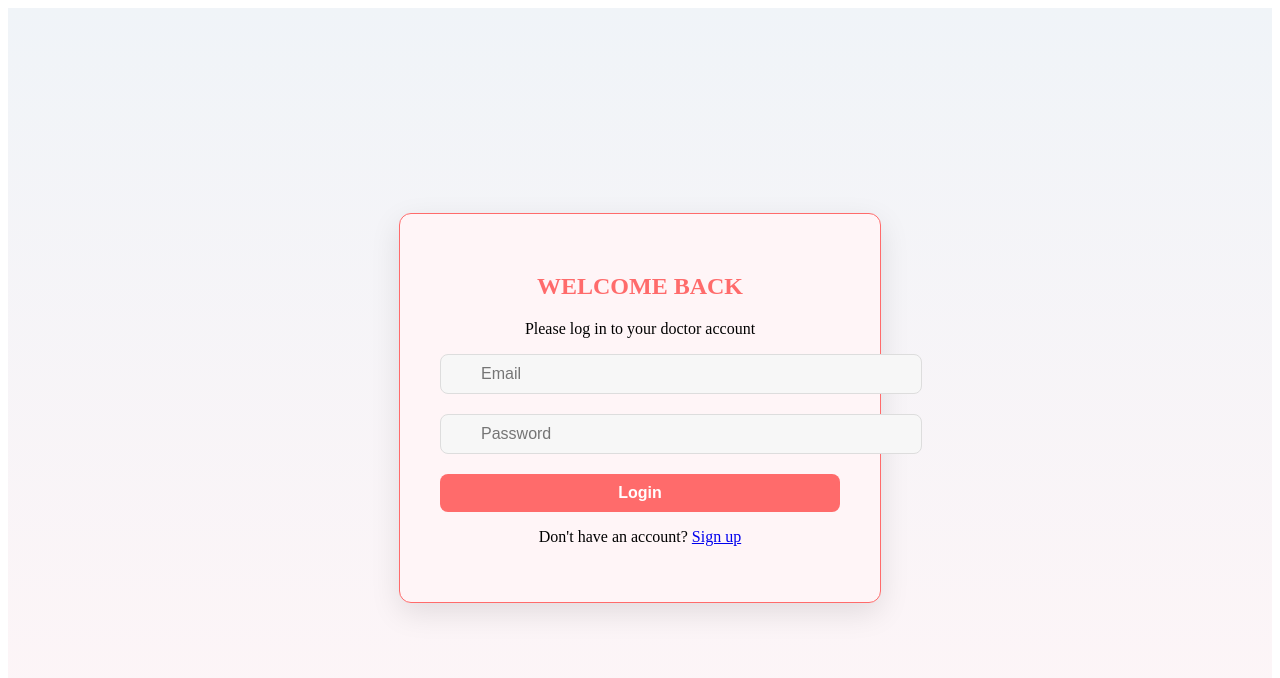
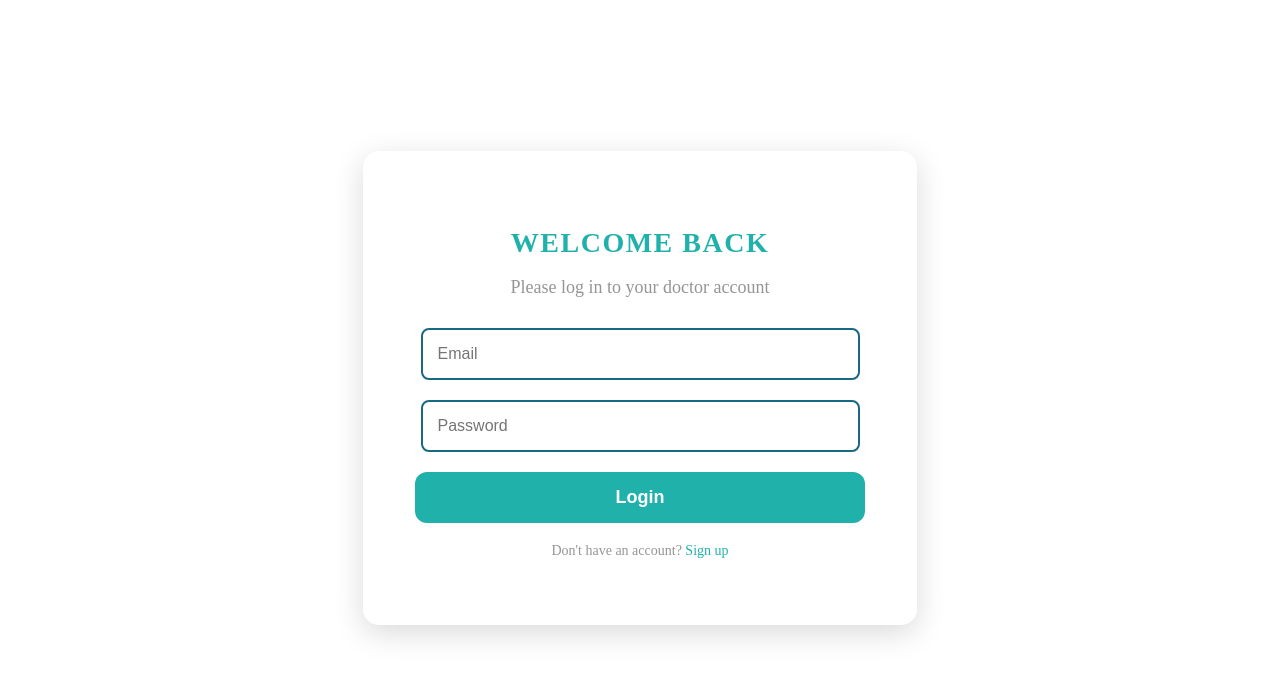
Before and after one commit to houssein-berro/babyecho-doctor, a React (Create React App) app: page / in a window 1280 px wide. Shown: the top 678 px of the page. Built offline with nearby package versions, Linux system fonts and the light colour scheme.

Commit message:
Adjusted login styling

```diff
--- a/src/pages/auth/Login.css
+++ b/src/pages/auth/Login.css
@@ -1,72 +1,122 @@
-.doctor-login-container {
+/* Container for both login and signup */
+.doctor-login-container, .doctor-signup-container {
   display: flex;
   justify-content: center;
   align-items: center;
-    height: 100vh;
-    background: linear-gradient(to bottom, #f0f4f8, #fff5f7);
+  min-height: 90vh;
+  background-size: 300% 300%;
+  padding: 20px;
 }
 
-  .doctor-login-box {
-    background-color: #FFF5F7;
-    padding: 40px;
-    border-radius: 12px;
-    box-shadow: 0px 10px 30px rgba(0, 0, 0, 0.1);
+/* Shared glassmorphism effect for both login and signup */
+.glass-effect {
+  background: rgba(255, 255, 255, 0.15);
+  border-radius: 16px;
+  padding: 50px;
+  box-shadow: 0 8px 30px rgba(0, 0, 0, 0.15);
+  backdrop-filter: blur(15px);
+  border: 2px solid rgba(255, 255, 255, 0.3);
   width: 100%;
-    max-width: 400px;
+  max-width: 450px;
   text-align: center;
-    border: 1px solid #FF6B6B;
+  transition: all 0.3s ease;
 }
 
-  .doctor-login-title {
-    font-size: 24px;
-    font-weight: bold;
-    color: #FF6B6B;
-    margin-bottom: 20px;
-    text-transform: uppercase;
+.glass-effect:hover {
+  box-shadow: 0 12px 40px rgba(0, 0, 0, 0.25);
 }
 
+/* Title styling for both login and signup */
+.doctor-login-title, .doctor-signup-title {
+  font-size: 28px;
+  color: #20b2aa;
+  margin-bottom: 10px;
+  text-transform: uppercase;
+  font-weight: bold;
+  letter-spacing: 1.5px;
+}
+
+/* Subtitle styling for both login and signup */
+.login-subtitle, .signup-subtitle {
+  font-size: 18px;
+  color: #959595;
+  margin-bottom: 30px;
+}
+
+/* Link styles shared between login and signup */
+.signup-link, .login-link {
+  margin-top: 20px;
+  font-size: 14px;
+  color: #959595;
+}
+
+.signup-link a, .login-link a {
+  color: #20b2aa;
+  text-decoration: none;
+}
+
+.signup-link a:hover, .login-link a:hover {
+  text-decoration: underline;
+}
+
+/* Input group shared between login and signup */
 .input-group {
   position: relative;
   margin-bottom: 20px;
+  width: 100%;
 }
 
-  .input-icon {
-    position: absolute;
-    top: 50%;
-    left: 10px;
-    transform: translateY(-50%);
-    color: #FF6B6B;
+/* Input field styling shared between login and signup */
+.doctor-login-input, .doctor-signup-input {
+  width: 90%;
+  padding: 15px;
+  border-radius: 8px;
+  border: 2px solid #1a6983;
+  background: rgba(255, 255, 255, 0.25);
+  backdrop-filter: blur(10px);
+  font-size: 16px;
+  color: #000000;
+  transition: border 0.3s ease, box-shadow 0.3s ease;
 }
 
-  .doctor-login-input {
-    width: 100%;
-    padding: 10px 40px;
-    border-radius: 8px;
-    border: 1px solid #ddd;
-    background-color: #f7f7f7;
-    font-size: 16px;
-    color: #333;
+.doctor-login-input:focus, .doctor-signup-input:focus {
+  border-color: #20b2aa;
+  box-shadow: 0 0 2px rgba(32, 178, 170, 0.8);
+  outline: none;
 }
 
-  .doctor-login-button {
+/* Button styling shared between login and signup */
+.doctor-login-button, .doctor-signup-button {
   width: 100%;
-    background-color: #FF6B6B;
+  background-color: #20b2aa;
   color: white;
-    padding: 10px;
-    border-radius: 8px;
+  padding: 15px;
+  border-radius: 12px;
   border: none;
-    font-size: 16px;
+  font-size: 18px;
   font-weight: bold;
   cursor: pointer;
-    transition: background-color 0.3s ease;
+  transition: background-color 0.3s ease, box-shadow 0.3s ease, transform 0.2s ease;
 }
 
-  .doctor-login-button:hover {
-    background-color: #FF4A4A;
+.doctor-login-button:hover, .doctor-signup-button:hover {
+  background-color: #1a6983;
+  box-shadow: 0 12px 25px rgba(32, 178, 170, 0.8);
+  transform: translateY(-5px);
 }
 
+/* Error message styling */
 .error-message {
-    color: #FF6B6B;
+  color: #f75c50;
   font-size: 14px;
   margin-bottom: 20px;
 }
+
+/* Media Query for Mobile Screens */
+@media (max-width: 600px) {
+  .glass-effect {
+    padding: 30px;
+    border-radius: 12px;
+    width: 90%;
+  }
+}
```
Lines whose indentation alone changed are shown as unchanged.
